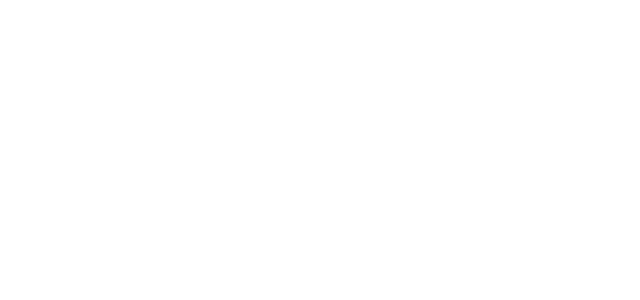
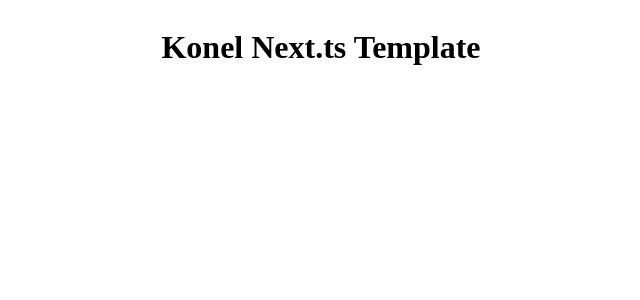
Before and after one commit to konel-inc/next-ts-template, a Next.js app: page / in a window 1280 px wide. Shown: the top 300 px of the page, without its empty margins (319-959 px from the left). Built offline with nearby package versions, Linux system fonts and the light colour scheme.

Commit message:
update(modules): Styled-components settings

```diff
--- a/package.json
+++ b/package.json
@@ -45,6 +45,7 @@
     "lint-staged": "^12.4.0",
     "next-sitemap": "^2.5.20",
     "prettier": "^2.6.2",
-    "typescript": "4.6.3"
+    "typescript": "4.6.3",
+    "typescript-styled-plugin": "^0.18.2"
   }
 }
--- a/src/pages/_app.tsx
+++ b/src/pages/_app.tsx
@@ -1,8 +1,14 @@
 import type { AppProps } from 'next/app'
 import React from 'react'
+import { ThemeProvider } from 'styled-components'
+import Theme from 'styles/theme'
 
 const MyApp: React.FC<AppProps> = ({ Component, pageProps }) => {
-  return <Component {...pageProps} />
+  return (
+    <ThemeProvider theme={Theme}>
+      <Component {...pageProps} />
+    </ThemeProvider>
+  )
 }
 
 export default MyApp
--- a/src/pages/index.tsx
+++ b/src/pages/index.tsx
@@ -1,10 +1,26 @@
 import type { NextPage } from 'next'
+import styled from 'styled-components'
 
+const Wrapper = styled.div`
+  display: flex;
+  flex-flow: column;
+  align-items: center;
+  justify-content: center;
+
+  .inner {
+    display: flex;
+    flex-flow: column;
+    align-items: center;
+    justify-content: center;
+  }
+`
 const Home: NextPage = () => {
   return (
-    <div className='page'>
-      <div className='inner' />
-    </div>
+    <Wrapper>
+      <div className='inner'>
+        <h1>Konel Next.ts Template</h1>
+      </div>
+    </Wrapper>
   )
 }
 
--- a/src/styles/theme.ts
+++ b/src/styles/theme.ts
@@ -1,6 +1,6 @@
 import { DefaultTheme } from 'styled-components'
 
-export const Theme: DefaultTheme = {
+const Theme: DefaultTheme = {
   fontSize: {
     global: '16px',
     p: '1em',
```
Also changed, not shown: src/styles/globals.ts (+6 -3 lines), tsconfig.json (+7 -1 lines), src/assets/img/test.svg (added), 1 other file (tests, documents, lock files or other folders).
